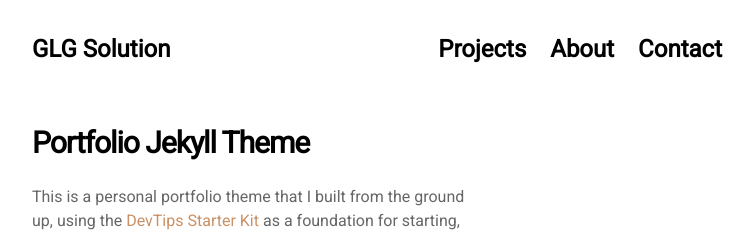
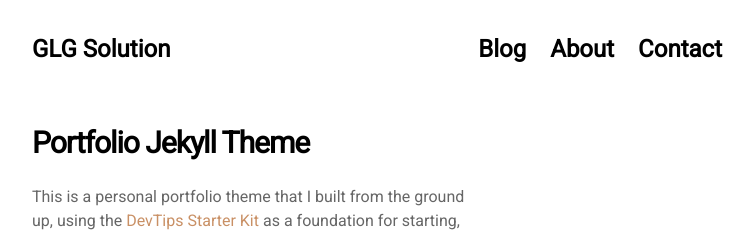
Before and after one commit to galung1308/GLG-Solution, a Jekyll site: the page built from pages/about.md, in a window 1280 px wide. Shown: the top 232 px of the page, without its empty margins (263-1017 px from the left). Built offline with Jekyll 4.4.1, drawn with Linux system fonts in a browser that asks for light colours; nearby versions of some CDN libraries.

Commit message:
Update settings.yml

```diff
--- a/_data/settings.yml
+++ b/_data/settings.yml
@@ -2,7 +2,7 @@
 # General Site Settings
 
 menu:
-- {name: 'Projects', url: ''}
+- {name: 'Blog', url: ''}
 #- {name: 'Blog',     url: 'blog'}
 - {name: 'About',    url: 'about'}
 - {name: 'Contact',  url: 'contact'}
```
